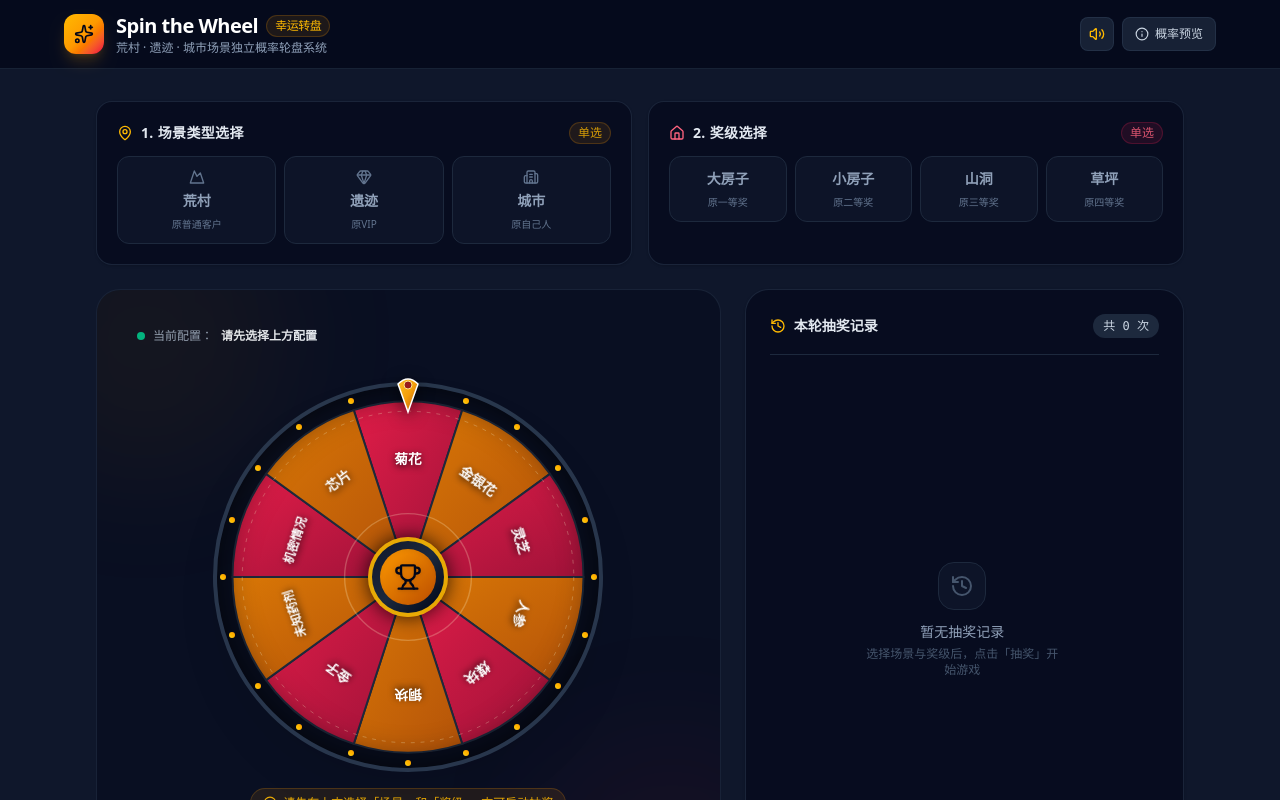
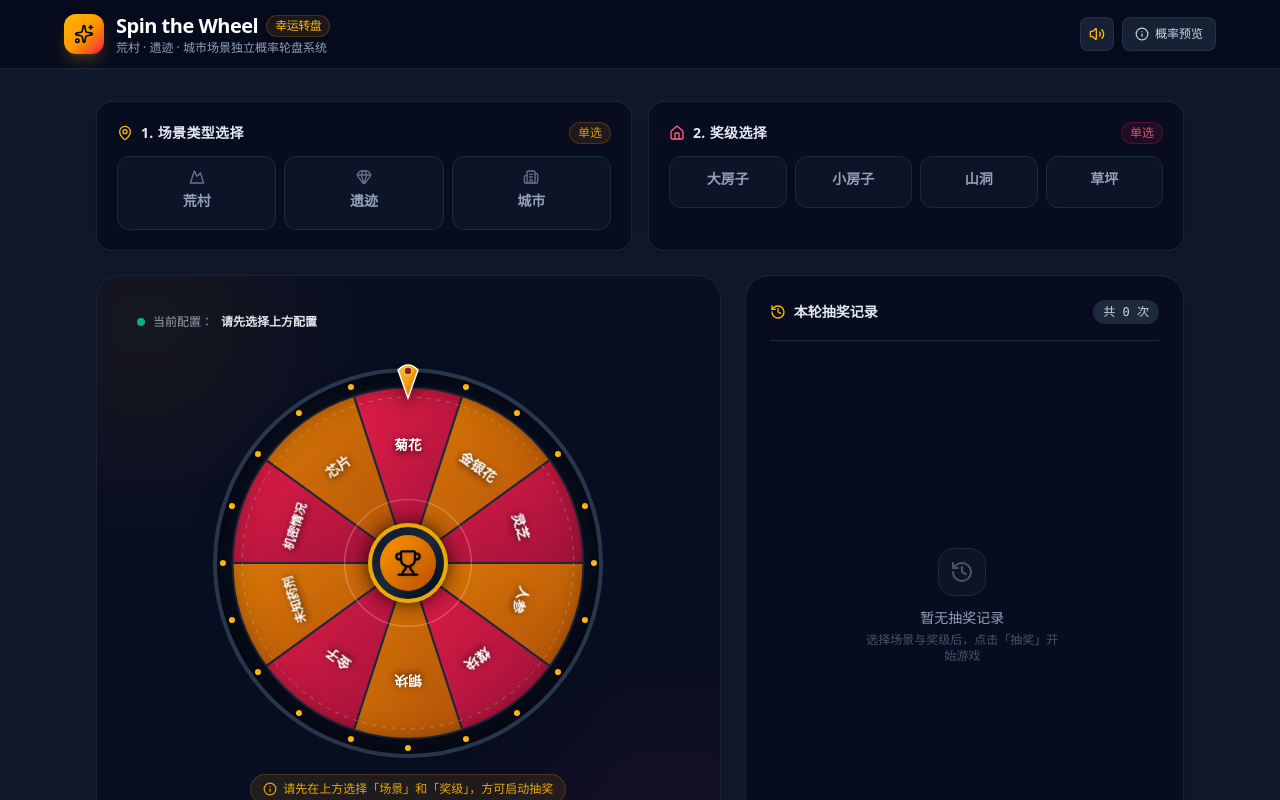
Before and after one commit to fengjinlong/spinWheel, a React (Vite) app: page / in a window 1280 px wide. Shown: the top 800 px of the page. Built offline with nearby package versions, Linux system fonts and the light colour scheme.

Commit message:
refactor(ui): remove redundant descriptions from selectors
Clean up the UI by removing descriptive text from customer type and prize tier selection buttons to improve layout clarity.

```diff
--- a/src/App.tsx
+++ b/src/App.tsx
@@ -462,9 +462,9 @@ export default function App() {
             </div>
             <div className="grid grid-cols-3 gap-2">
               {([
-                { key: '荒村', icon: Mountain, desc: '原普通客户' },
-                { key: '遗迹', icon: Gem, desc: '原VIP' },
-                { key: '城市', icon: Building2, desc: '原自己人' }
+                { key: '荒村', icon: Mountain, desc: '' },
+                { key: '遗迹', icon: Gem, desc: '' },
+                { key: '城市', icon: Building2, desc: '' }
               ] as const).map(({ key, icon: IconComponent, desc }) => {
                 const isSelected = customerType === key;
                 return (
@@ -499,10 +499,10 @@ export default function App() {
             </div>
             <div className="grid grid-cols-4 gap-2">
               {([
-                { key: '大房子', desc: '原一等奖' },
-                { key: '小房子', desc: '原二等奖' },
-                { key: '山洞', desc: '原三等奖' },
-                { key: '草坪', desc: '原四等奖' }
+                { key: '大房子', desc: '' },
+                { key: '小房子', desc: '' },
+                { key: '山洞', desc: '' },
+                { key: '草坪', desc: '' }
               ] as const).map(({ key, desc }) => {
                 const isSelected = prizeTier === key;
                 return (
```
